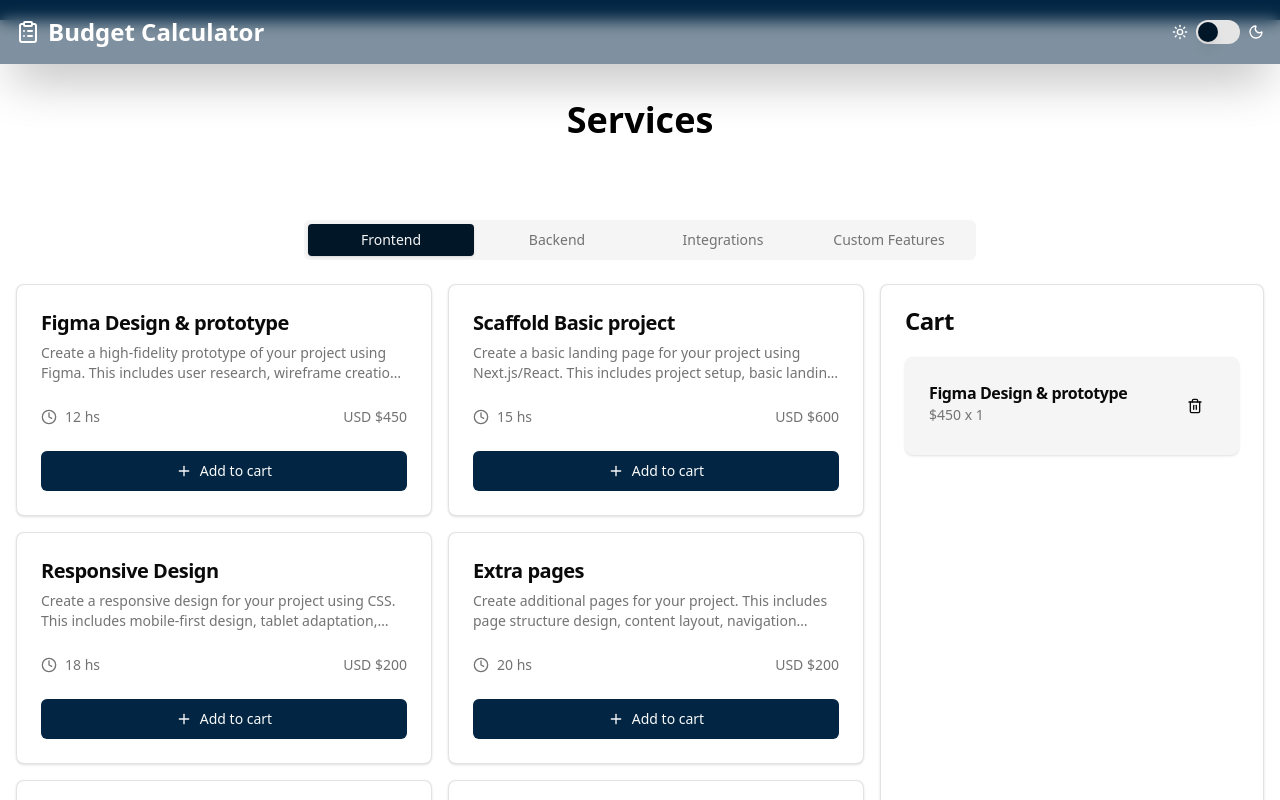
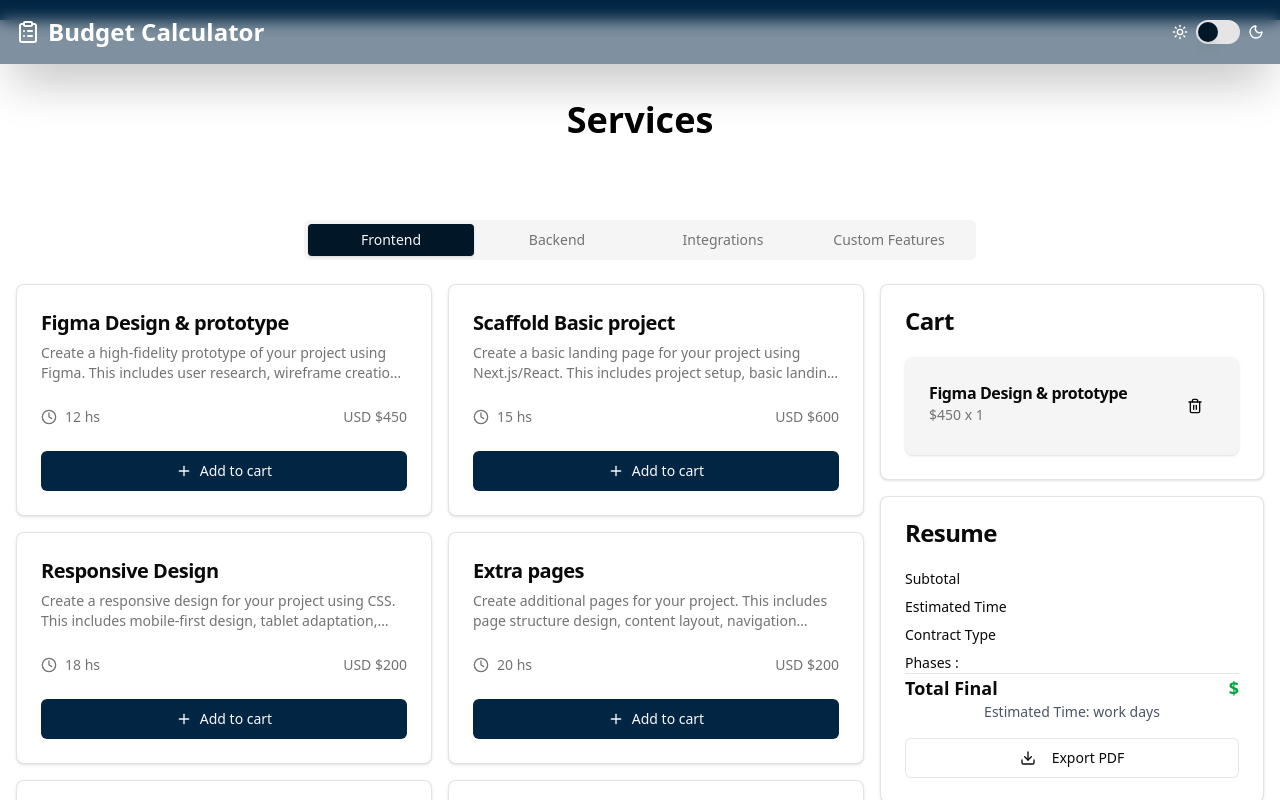
Before and after one commit to HoracioGutierrez/budget-calculator, a Next.js app: page / in a window 1280 px wide. Both pictures are taken after a click on the element 216 px from the left and 1180 px from the top of the page. Shown: the part 780-1580 px from the top of the page. Built offline with nearby package versions, Linux system fonts and the light colour scheme; grey boxes are pictures that could not be loaded.

Commit message:
Refactor BudgetCalculator component by removing unused Tabs section to streamline layout; enhance Cart component with export to PDF functionality and improved item removal handling.

```diff
--- a/app/page-old.tsx
+++ b/app/page-old.tsx
@@ -1268,79 +1268,6 @@ export default function BudgetCalculator() {
                 </CardTitle>
               </CardHeader>
               <CardContent>
-                <Tabs defaultValue="frontend" className="w-full">
-                  <TabsList className="grid w-full grid-cols-4">
-                    <TabsTrigger value="frontend" className="clamp-1">{t.frontend}</TabsTrigger>
-                    <TabsTrigger value="backend" className="clamp-1">{t.backend}</TabsTrigger>
-                    <TabsTrigger value="integrations" className="clamp-1">{t.integrations}</TabsTrigger>
-                    <TabsTrigger value="custom" className="clamp-1">{t.customFeatures}</TabsTrigger>
-                  </TabsList>
-
-                  <TabsContent value="frontend" className="mt-6">
-                    <div className="grid md:grid-cols-2 gap-4">
-                      {getCategoryServices("frontend").map(renderServiceCard)}
-                    </div>
-                  </TabsContent>
-
-                  <TabsContent value="backend" className="mt-6">
-                    <div className="grid md:grid-cols-2 gap-4">
-                      {getCategoryServices("backend").map(renderServiceCard)}
-                    </div>
-                  </TabsContent>
-
-                  <TabsContent value="integrations" className="mt-6">
-                    <div className="grid md:grid-cols-2 gap-4">
-                      {getCategoryServices("integrations").map(renderServiceCard)}
-                    </div>
-                  </TabsContent>
-
-                  <TabsContent value="custom" className="mt-6">
-                    <div className="space-y-4">
-                      <div>
-                        <Label htmlFor="custom-feature">{t.customFeatures}</Label>
-                        <Textarea
-                          id="custom-feature"
-                          placeholder={t.customFeaturePlaceholder}
-                          value={customInput}
-                          onChange={(e) => setCustomInput(e.target.value)}
-                          className="mt-2"
-                        />
-                      </div>
-                      <Button
-                        onClick={analyzeCustomFeature}
-                        disabled={!customInput.trim() || isAnalyzing}
-                        className="w-full"
-                      >
-                        {isAnalyzing ? t.analyzing : t.analyzeWithAI}
-                      </Button>
-                    </div>
-
-                    {customFeatures.length > 0 && (
-                      <div className="mt-6 space-y-3">
-                        <h4 className="font-medium">{t.customFeatures}:</h4>
-                        {customFeatures.map((feature) => (
-                          <Card key={feature.id}>
-                            <CardContent className="pt-4">
-                              <div className="flex justify-between items-start">
-                                <div className="flex-1">
-                                  <p className="text-sm mb-2">{feature.description}</p>
-                                  <div className="flex gap-4 text-sm text-gray-600 dark:text-gray-400">
-                                    <span>${feature.estimatedPrice}</span>
-                                    <span>{feature.estimatedHours}h</span>
-                                    <span>{feature.reasoning}</span>
-                                  </div>
-                                </div>
-                                <Button variant="ghost" size="sm" onClick={() => removeCustomFeature(feature.id)}>
-                                  <Trash2 className="h-4 w-4" />
-                                </Button>
-                              </div>
-                            </CardContent>
-                          </Card>
-                        ))}
-                      </div>
-                    )}
-                  </TabsContent>
-                </Tabs>
 
                 {/* Sprints AI Section */}
                 <div className="mt-8">
--- a/features/cart/components/cart.tsx
+++ b/features/cart/components/cart.tsx
@@ -1,16 +1,27 @@
 "use client"
 
-import { Card, CardContent, CardDescription, CardFooter, CardHeader, CardTitle } from "@/features/ui/components/card";
+import { Card, CardContent, CardDescription, CardHeader, CardTitle } from "@/features/ui/components/card";
 import { useCart } from "@/features/providers/components/cart-prodiver";
 import { Button } from "@/features/ui/components/button";
-import { Trash2 } from "lucide-react";
+import { Download, Trash2 } from "lucide-react";
 import { useAutoAnimate } from "@formkit/auto-animate/react";
+import { Separator } from "@/components/ui/separator";
+
 const Cart = () => {
 
-    const { cart } = useCart()
+    const { cart, removeFromCart } = useCart()
     const [parent] = useAutoAnimate()
 
+    const handleRemoveFromCart = (id: string) => {
+        removeFromCart(id)
+    }
+
+    const exportToPDF = () => {
+        console.log("export to pdf")
+    }
+
     return (
+        <div className="flex flex-col gap-4">
             <Card className="hidden md:block border-muted-foreground/20 min-w-sm">
                 <CardHeader>
                     <CardTitle>Cart</CardTitle>
@@ -25,7 +36,7 @@ const Cart = () => {
                                         ${item.basePrice} x 1
                                     </CardDescription>
                                 </div>
-                            <Button variant="ghost" size="icon" className="cursor-pointer hover:bg-red-400 hover:text-destructive-foreground">
+                                <Button variant="ghost" size="icon" className="cursor-pointer hover:bg-red-400 hover:text-destructive-foreground" onClick={() => handleRemoveFromCart(item.id)}>
                                     <Trash2 />
                                 </Button>
                             </CardHeader>
@@ -33,6 +44,58 @@ const Cart = () => {
                     ))}
                 </CardContent>
             </Card>
+            <Card className="hidden md:block border-muted-foreground/20 min-w-sm">
+                <CardHeader>
+                    <CardTitle>Resume</CardTitle>
+                </CardHeader>
+                <CardContent>
+                    <div className="space-y-2 text-sm">
+                        <div className="flex justify-between">
+                            <span>Subtotal</span>
+                            {/* <span>${totals.baseTotal.toLocaleString()}</span> */}
+                        </div>
+                        <div className="flex justify-between">
+                            <span>Estimated Time</span>
+                            {/* <span>{totals.totalHours}h</span> */}
+                        </div>
+                        <div className="flex justify-between">
+                            <span>Contract Type</span>
+                            <span>
+                                {/* {totals.priceMultiplier < 1
+                                    ? `${((1 - totals.priceMultiplier) * 100).toFixed(0)}% ${t.discount}`
+                                    : t.noDiscount} */}
+                            </span>
+                        </div>
+                        <div className="flex justify-between">
+                            <span>
+                                Phases {/* ({phases.length}) */}:
+                            </span>
+                            <span>
+                                {/* {totals.phaseMultiplier > 1
+                                    ? `+${((totals.phaseMultiplier - 1) * 100).toFixed(0)}%`
+                                    : t.surcharge} */}
+                            </span>
+                        </div>
+                    </div>
+
+                    <Separator />
+
+                    <div className="flex justify-between items-center text-lg font-bold">
+                        <span>Total Final</span>
+                        <span className="text-green-600">${/* {totals.finalPrice.toLocaleString()} */}</span>
+                    </div>
+
+                    <div className="text-center text-sm text-gray-600 dark:text-gray-400">
+                        Estimated Time: {/* {Math.ceil(totals.totalHours / 8)} */} work days
+                    </div>
+
+                    <Button onClick={exportToPDF} className="w-full mt-4 bg-transparent" variant="outline">
+                        <Download className="h-4 w-4 mr-2" />
+                        Export PDF
+                    </Button>
+                </CardContent>
+            </Card>
+        </div>
     );
 }
 
```
Lines whose indentation alone changed are shown as unchanged.
